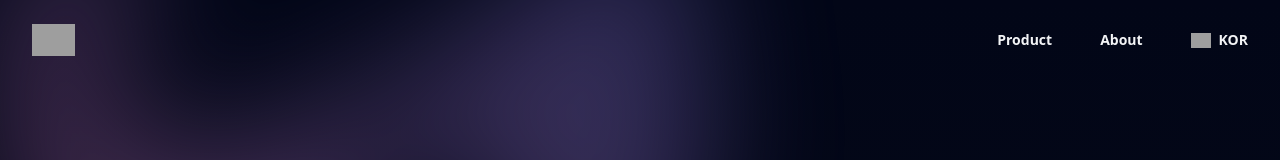
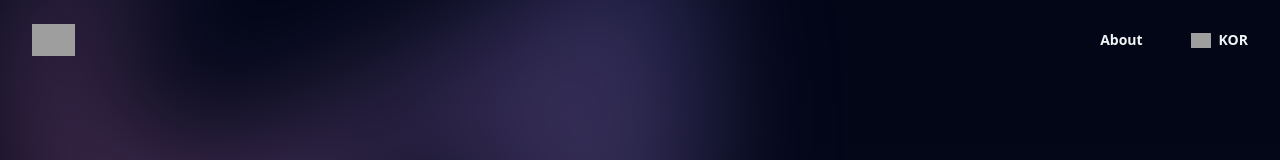
Before and after one commit to showboyz/youngand-web, a Next.js app: page / in a window 1280 px wide. Shown: the top 160 px of the page. Built offline with nearby package versions, Linux system fonts and the light colour scheme; grey boxes are pictures that could not be loaded.

Commit message:
hide product button

```diff
--- a/src/app/components/navi.js
+++ b/src/app/components/navi.js
@@ -45,9 +45,9 @@ export default function Navi() {
                     </button>
                 </div>
                 <div className="hidden lg:flex lg:gap-x-12 items-center">
-                    <Link href="#" className="text-sm font-semibold leading-6 text-gray-100 hover:text-cyan-400 hover:scale-105">
-                        Product
-                    </Link>
+                    {/*<Link href="#" className="text-sm font-semibold leading-6 text-gray-100 hover:text-cyan-400 hover:scale-105">*/}
+                    {/*    Product*/}
+                    {/*</Link>*/}
                     <Link href="#" className="text-sm font-semibold leading-6 text-gray-100 hover:text-cyan-400 hover:scale-105">
                         About
                     </Link>
```
